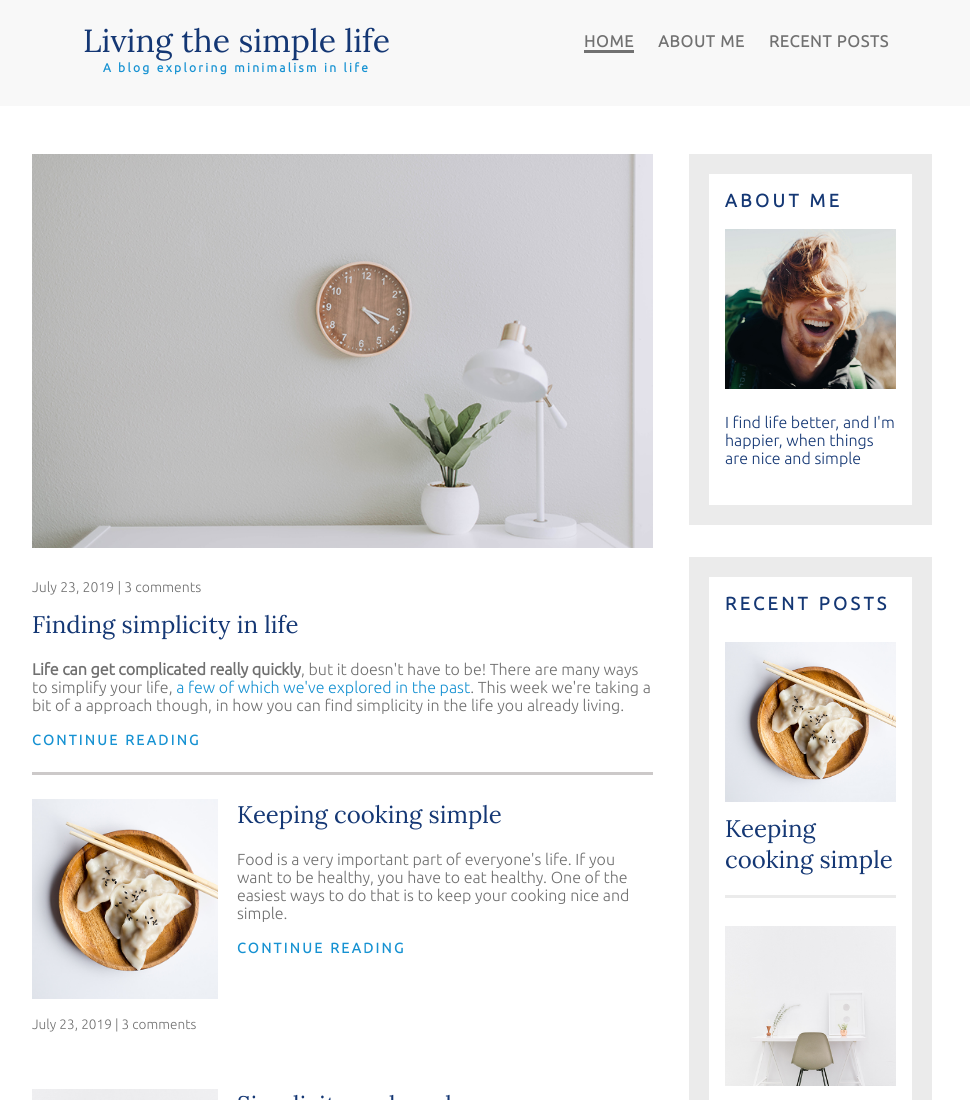
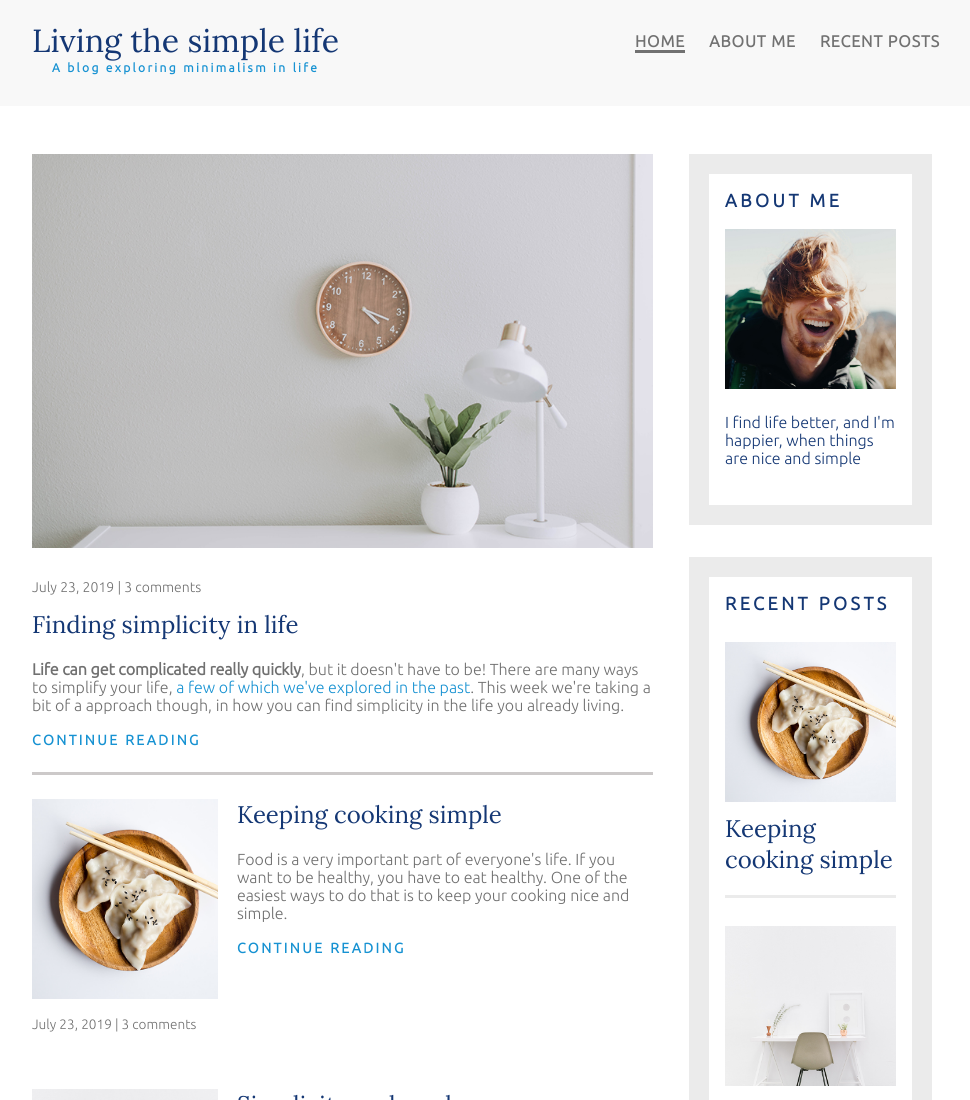
Before and after one commit to Mayank1728/Living-the-social-life, a plain HTML site: page index.html in a window 1280 px wide. Shown: the top 1100 px of the page, without its empty margins (158-1128 px from the left). Drawn offline with Linux system fonts and the light colour scheme.

Commit message:
some changes

```diff
--- a/styles.css
+++ b/styles.css
@@ -8,12 +8,11 @@
 /* 5)- Fix the comments  */
 /* 3)- see why object fit cover isn't working  */
     /* WORKS when you fix the width & height */
-
-    /* check how's the underline is working in adobe */
+/* 1.1)- Fix the spacing between the border-bottom and txt */
+/* 5.1) Fix the comments for large screens title and comments should be side by side */
 
   /* Needs Fixing */
-  /* 1.1)- Fix the spacing between the border-bottom and txt */
-  /* 5.1) Fix the comments for large screens title and comments should be side by side */
+
 
 body {
     font-family: 'Ubuntu', sans-serif;
@@ -219,8 +218,8 @@ img {
     /* Header  */
     .box {
         display: flex;
-        justify-content: space-around;
-        max-width: 1000px;
+        justify-content: space-between;
+        max-width: 940px;
         margin: 0 auto;
     }
 
```
